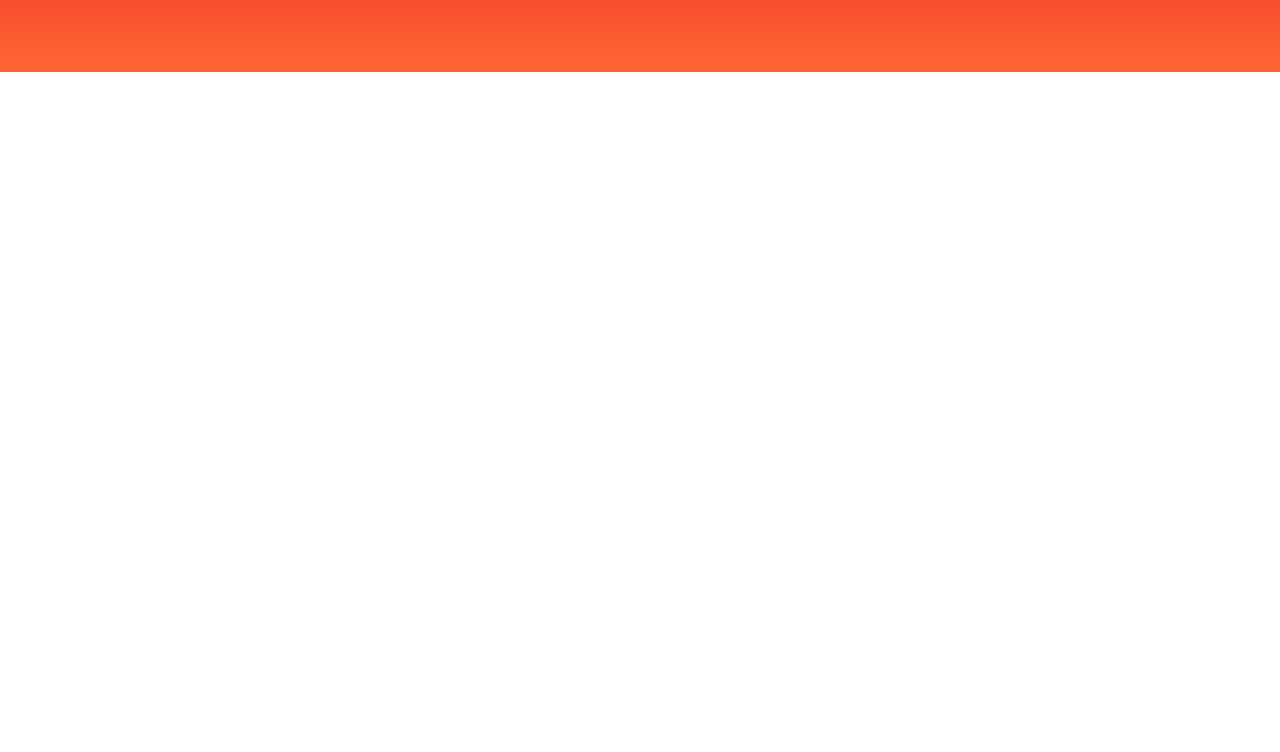
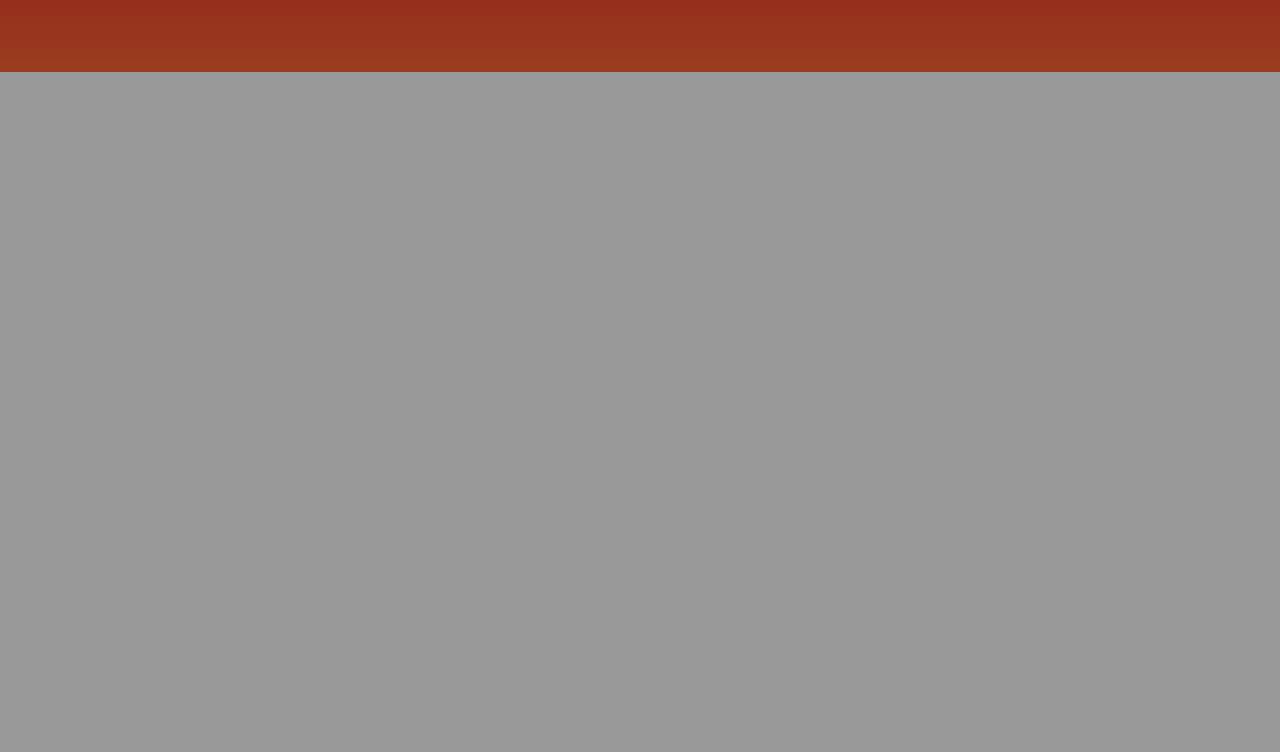
Before and after one commit to LongKool59/MuaDiShop, a plain HTML site: page index.html in a window 1280 px wide. Shown: the part 48-800 px from the top of the page. Drawn offline with nearby package versions, Linux system fonts and the light colour scheme.

Commit message:
83. Base modal

```diff
--- a/assets/css/base.css
+++ b/assets/css/base.css
@@ -39,3 +39,19 @@ html {
     opacity: 1;
   }
 }
+
+.modal {
+  position: fixed;
+  top: 0;
+  right: 0;
+  bottom: 0;
+  left: 0;
+  background-color: rgba(0, 0, 0, 0.4);
+  display: flex;
+}
+
+.modal__body {
+  position: relative;
+  background-color: var(--white-color);
+  margin: auto;
+}
--- a/index.html
+++ b/index.html
@@ -185,5 +185,11 @@
       <div class="container"></div>
       <footer class="footer"></footer>
     </div>
+
+    <div class="modal">
+      <div class="modal__body">
+        <div class="modal__inner"></div>
+      </div>
+    </div>
   </body>
 </html>
```
